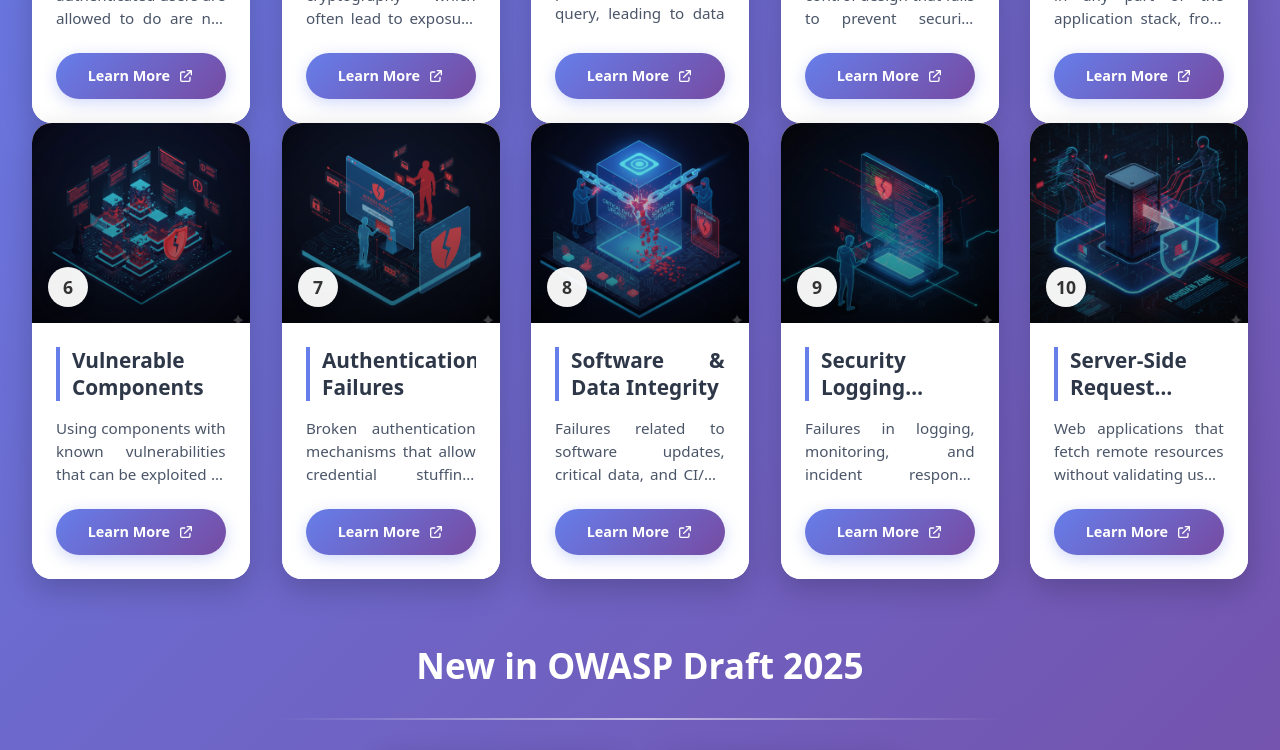
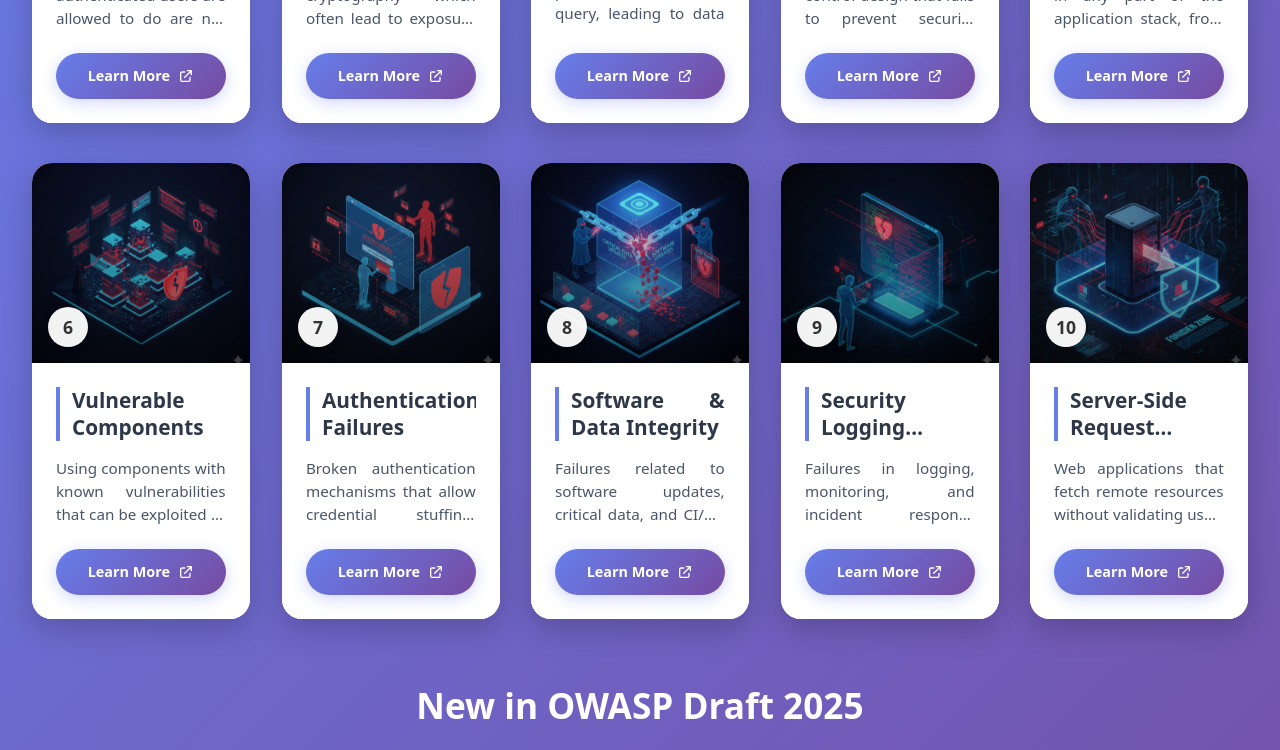
Before and after one commit to AdityaDotEnv/XploitSim, a React (Create React App) app: page / in a window 1280 px wide. Shown: the part 1440-2190 px from the top of the page. Built offline with nearby package versions, Linux system fonts and the light colour scheme.

Commit message:
Update OWASP CSS

```diff
--- a/src/features/landing/assets/OWASP.module.css
+++ b/src/features/landing/assets/OWASP.module.css
@@ -57,6 +57,8 @@
   gap: 1.5rem;
   overflow: visible;
   position: relative;
+  margin-bottom: 2.5rem;
+  /* Added margin for vertical spacing between rows */
 }
 
 /* Remove all overlapping margins */
```
